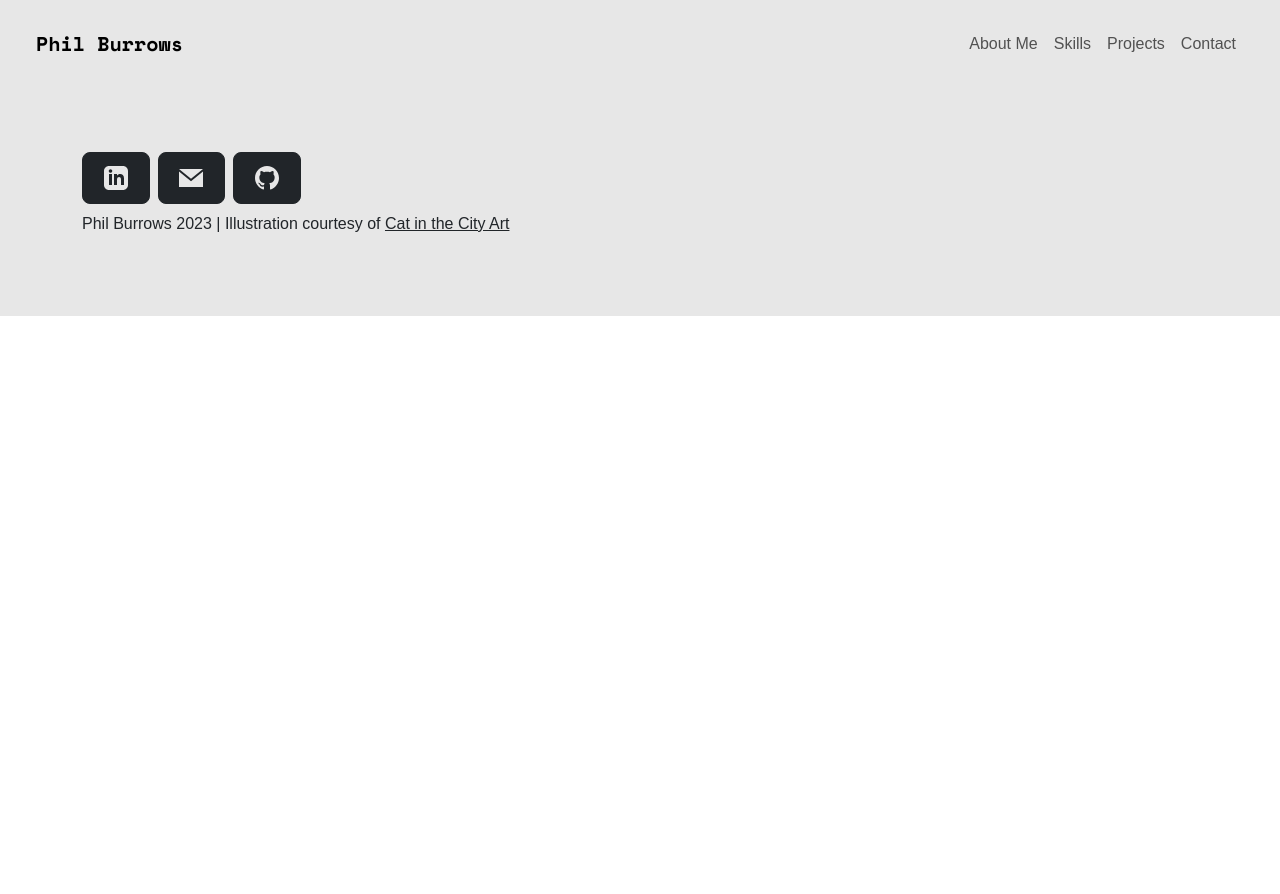
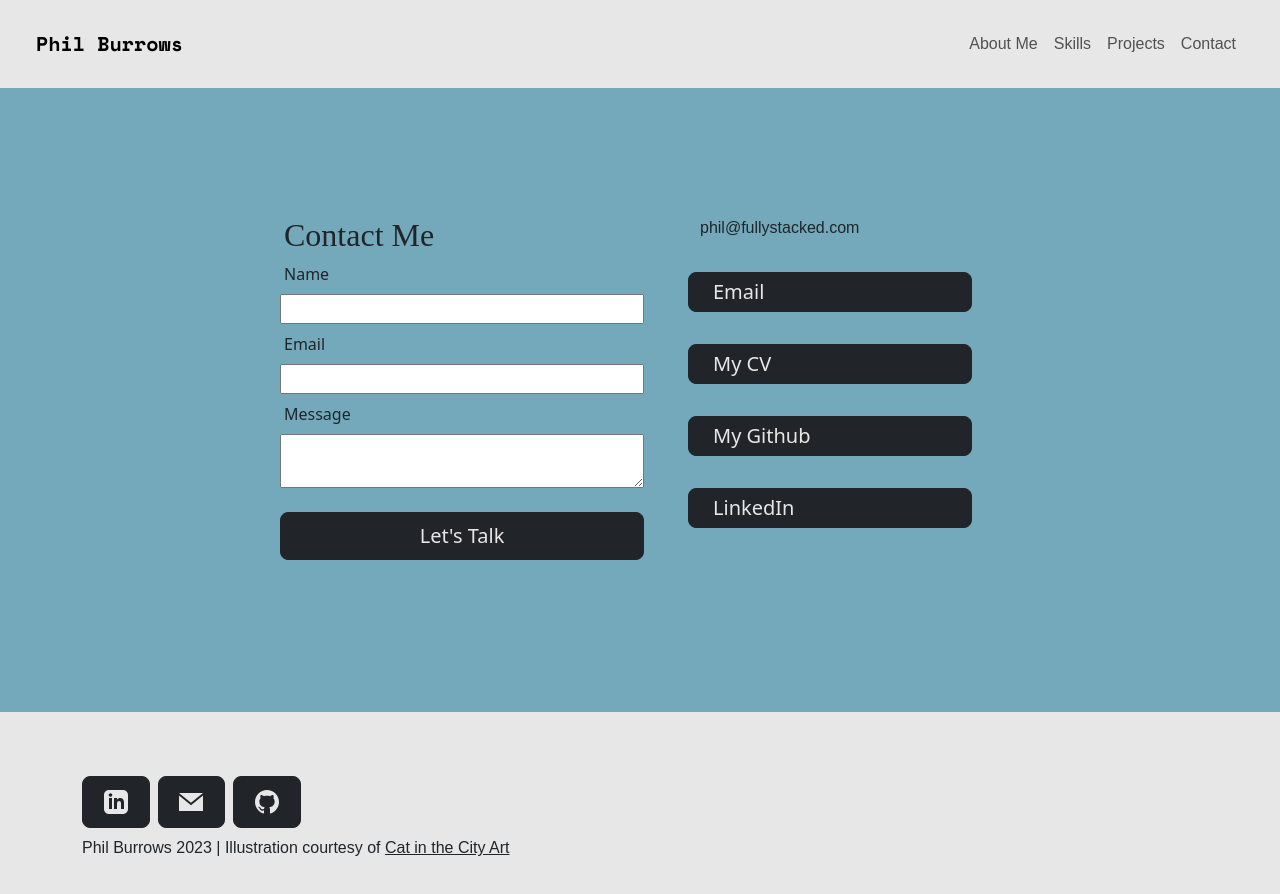
Before and after one commit to philManWithBeard/react-portfolio, a React (Vite) app: page /contact in a window 1280 px wide. Shown: the top 894 px of the page. Before the commit the page ends 800 px from the top, so only its background shows below. Built offline with nearby package versions, Linux system fonts and the light colour scheme; a web font is replaced by a local one.

Commit message:
created contact page

```diff
--- a/src/routes/contact.jsx
+++ b/src/routes/contact.jsx
@@ -1,10 +1,55 @@
 import { Form } from "react-router-dom";
 import Layout from "../components/layout";
+import ContactForm from "../components/contactForm";
+import { Link } from "react-router-dom";
+import PhilsCV from "../assets/PhilsCV.pdf";
 
 export default function Contact() {
   return (
     <>
-      <Layout></Layout>
+      <Layout>
+        <div className="container-fluid about-me" id="about-me">
+          <div className="container">
+            <div className="row align-items-start justify-content-center">
+              <div className="col-lg-4 col-md-6 col-sm-12">
+                <h2 className="sectionHeading">Contact Me</h2>
+                <ContactForm />
+              </div>
+              <div className="col-lg-4 col-md-6 col-sm-12 row align-items-start justify-content-center px-5">
+                <p className="">phil@fullystacked.com</p>
+                <Link
+                  to="mailto:phil@fullystacked.io"
+                  target="_blank"
+                  className="btn-dark d-inline-flex align-items-center btn btn-primary btn-lg px-4 d-block py-1 my-3"
+                >
+                  Email
+                </Link>
+                <Link
+                  to={PhilsCV}
+                  target="_blank"
+                  className="btn-dark d-inline-flex align-items-center btn btn-primary btn-lg px-4 d-block py-1 my-3"
+                >
+                  My CV
+                </Link>
+                <Link
+                  to="https://github.com/philManWithBeard/"
+                  target="_blank"
+                  className="btn-dark d-inline-flex align-items-center btn btn-primary btn-lg px-4 d-block py-1  my-3"
+                >
+                  My Github
+                </Link>
+                <Link
+                  to="https://www.linkedin.com/in/phil-burrows-03b2432b4/"
+                  target="_blank"
+                  className="btn-dark d-inline-flex align-items-center btn btn-primary btn-lg px-4 d-block py-1  my-3"
+                >
+                  LinkedIn
+                </Link>
+              </div>
+            </div>
+          </div>
+        </div>
+      </Layout>
     </>
   );
 }
--- /dev/null
+++ b/src/routes/project.jsx
@@ -0,0 +1,51 @@
+import Layout from "../components/layout";
+import { useParams } from "react-router-dom";
+import ProjectsObj from "../assets/projects.json";
+import ProjectCard from "../components/projectCard";
+
+export default function Project() {
+  const { projectId } = useParams();
+  const project = ProjectsObj.filter(
+    (project) => project.slug === projectId
+  )[0];
+  return (
+    <>
+      <Layout>
+        <main>
+          <div className="py-5 container-fluid">
+            <div className="container ">
+              <div className="row justify-content-center">
+                <div className="col-lg-4 col-md-3 col-sm-4 col-3">
+                  <img
+                    src={project.imageSrc}
+                    className="card-img-top card border-dark"
+                    alt={project.imageAlt}
+                  />
+                </div>
+                <div className="col-xl-5 col-lg-4 col-md-6 col-sm-6 col-8">
+                  <h2 className="display-5 py-1">{project.name}</h2>
+                  <p className="py-1">{project.skills}</p>
+                  <p className="py-1">{project.description}</p>
+                  <a
+                    href={project.github}
+                    target="_blank"
+                    className="btn-dark d-inline-flex align-items-center btn btn-primary btn-lg px-4 d-block py-1"
+                  >
+                    Visit repo
+                  </a>
+                  <a
+                    href={project.deployedApp}
+                    target="_blank"
+                    className="btn-dark d-inline-flex align-items-center mx-3 btn btn-primary btn-lg px-4 d-block py-1"
+                  >
+                    Visit site
+                  </a>
+                </div>
+              </div>
+            </div>
+          </div>
+        </main>
+      </Layout>
+    </>
+  );
+}
```
